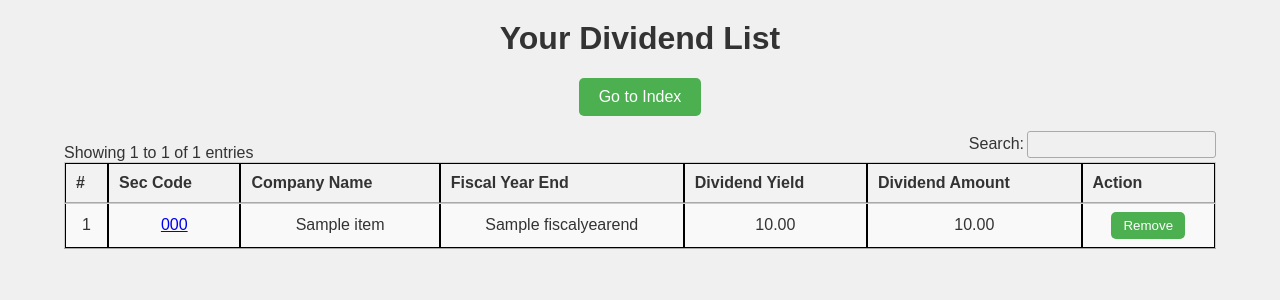
After one commit to ofukushi/uweb_5, a Flask app: template application/templates/dividend.html in a window 1280 px wide. The commit adds this page. Shown: the top 300 px of the page. Run offline with Flask 3, Linux system fonts and the light colour scheme; the template is opened without the code that fills it: most values are stand-ins (such as "Sample title", 1, 10 or a date in 2020); lists and menus that the app fills with data are empty; some libraries are stand-ins or nearby versions.

Commit message:
added dividend

```diff
--- a/app.py
+++ b/app.py
@@ -32,12 +32,14 @@ from application.routes.growth_route import growth_bp
 from application.routes.recordhigh_route import recordhigh_bp
 from application.routes.record_w52_high_route import record_w52_high_bp
 from application.routes.value_route import value_bp
+from application.routes.dividend_route import dividend_bp
 
 # Register the Blueprint
 app.register_blueprint(growth_bp, url_prefix='/growth')
 app.register_blueprint(recordhigh_bp, url_prefix='/recordhigh')
 app.register_blueprint(record_w52_high_bp, url_prefix='/record_w52_high')
 app.register_blueprint(value_bp, url_prefix='/value')
+app.register_blueprint(dividend_bp, url_prefix='/dividend')
 
 app.secret_key = os.urandom(24)
 
@@ -74,6 +76,8 @@ def plot(seccode):
         table_name = 'record_w52_high'
     elif source == 'value':
         table_name = 'value'
+    elif source == 'dividend':
+        table_name = 'dividend'
 
     companyname = None
     next_seccode = None
--- /dev/null
+++ b/application/templates/dividend.html
@@ -0,0 +1,137 @@
+
+<!DOCTYPE html>
+<html>
+<head>
+    <title>Dividend List</title>
+    <!-- DataTables CSS -->
+    <link rel="stylesheet" type="text/css" href="https://cdn.datatables.net/1.11.3/css/jquery.dataTables.css">
+    <link rel="stylesheet" type="text/css" href="https://cdn.datatables.net/fixedheader/3.1.9/css/fixedHeader.dataTables.min.css">
+    <style>
+        body {
+            font-family: Arial, sans-serif;
+            background-color: #f0f0f0;
+            color: #333;
+            text-align: center;
+            margin: 0;
+            padding: 0;
+        }
+        h1 {
+            margin-top: 20px;
+            font-size: 2em;
+            color: #333;
+        }
+        .table-container {
+            width: 90%;
+            margin: 0 auto;
+            overflow: hidden;
+        }
+        table {
+            width: 100%;
+            border-collapse: collapse;
+            background-color: white;
+            border: 1px solid #ccc;
+        }
+        th, td {
+            padding: 8px;
+            text-align: center;
+            border: 1px solid black;
+        }
+        th {
+            background-color: #f2f2f2;
+        }
+        button {
+            background-color: #4CAF50;
+            color: white;
+            padding: 6px 12px;
+            border-radius: 5px;
+            border: none;
+            cursor: pointer;
+        }
+        button:hover {
+            background-color: #45a049;
+        }
+        .go-to-index-button {
+            background-color: #4CAF50;
+            color: white;
+            padding: 10px 20px;
+            border-radius: 5px;
+            text-decoration: none;
+            font-size: 1em;
+            margin-bottom: 15px;
+            display: inline-block;
+        }
+    </style>
+</head>
+<body>
+
+<h1>Your Dividend List</h1>
+<a href="{{ url_for('index') }}" class="go-to-index-button">Go to Index</a>
+
+<div class="table-container">
+    <table id="dividend_table" class="display">
+        <thead>
+            <tr>
+                <th>#</th>
+                <th>Sec Code</th>
+                <th>Company Name</th>
+                <th>Fiscal Year End</th>
+                <th>Dividend Yield</th>
+                <th>Dividend Amount</th>
+                <th>Action</th>
+            </tr>
+        </thead>
+        <tbody>
+            {% for item in dividend %}
+            <tr>
+                <td>{{ loop.index }}</td>
+                <td><a href="{{ url_for('plot', seccode=item['seccode'], source='dividend') }}">{{ item['seccode'] }}</a></td>
+                <td>{{ item['companyname'] }}</td>
+                <td>{{ item['fiscalyearend'] }}</td>
+                <td>{{ "%.2f"|format(item['dividend_yield']) if item['dividend_yield'] is not none else "N/A" }}</td>
+                <td>{{ "%.2f"|format(item['dividend_amount']) if item['dividend_amount'] is not none else "N/A" }}</td>
+                <td>
+                    <button onclick="removeFromDividend('{{ item['seccode'] }}')">Remove</button>
+                </td>
+            </tr>
+            {% endfor %}
+        </tbody>
+    </table>
+</div>
+
+<!-- JS -->
+<script src="https://code.jquery.com/jquery-3.6.0.min.js"></script>
+<script src="https://cdn.datatables.net/1.11.3/js/jquery.dataTables.min.js"></script>
+<script src="https://cdn.datatables.net/fixedheader/3.1.9/js/dataTables.fixedHeader.min.js"></script>
+
+<script>
+    $(document).ready(function () {
+        $('#dividend_table').DataTable({
+            "scrollY": "700px",
+            "scrollCollapse": true,
+            "paging": false,
+            "fixedHeader": true,
+            "autoWidth": false,
+            "ordering": false,
+            "dom": 'i<"top"f>rt<"bottom"lp><"clear">'
+        });
+    });
+
+    function removeFromDividend(seccode) {
+        $.ajax({
+            type: "POST",
+            url: "{{ url_for('dividend.remove_from_dividend') }}",
+            data: { seccode: seccode },
+            success: function(response) {
+                alert(response.message);
+                location.reload();
+            },
+            error: function(xhr) {
+                console.error("Error:", xhr.responseText);
+                alert("Error removing from Dividend list.");
+            }
+        });
+    }
+</script>
+
+</body>
+</html>
--- a/application/templates/index.html
+++ b/application/templates/index.html
@@ -117,6 +117,7 @@
         <a href="{{ url_for('value.view_value') }}" class="value-button">Go to Value</a>
         <a href="{{ url_for('recordhigh.view_recordhigh') }}" class="recordhigh-button">Go to Record High</a>
         <a href="{{ url_for('record_w52_high.record_w52_high') }}" class="record-w52-button">Go to Record W52 High</a>
+        <a href="{{ url_for('dividend.view_dividend') }}" class="value-button">Go to Dividend</a>
     </div>
 
     <div class="filters-and-controls">
```
Also changed, not shown: application/routes/dividend_route.py (added, +78 -0 lines), application/templates/filtered_results.html (+12 -0 lines), application/templates/plot.html (+32 -2 lines), README.md.
